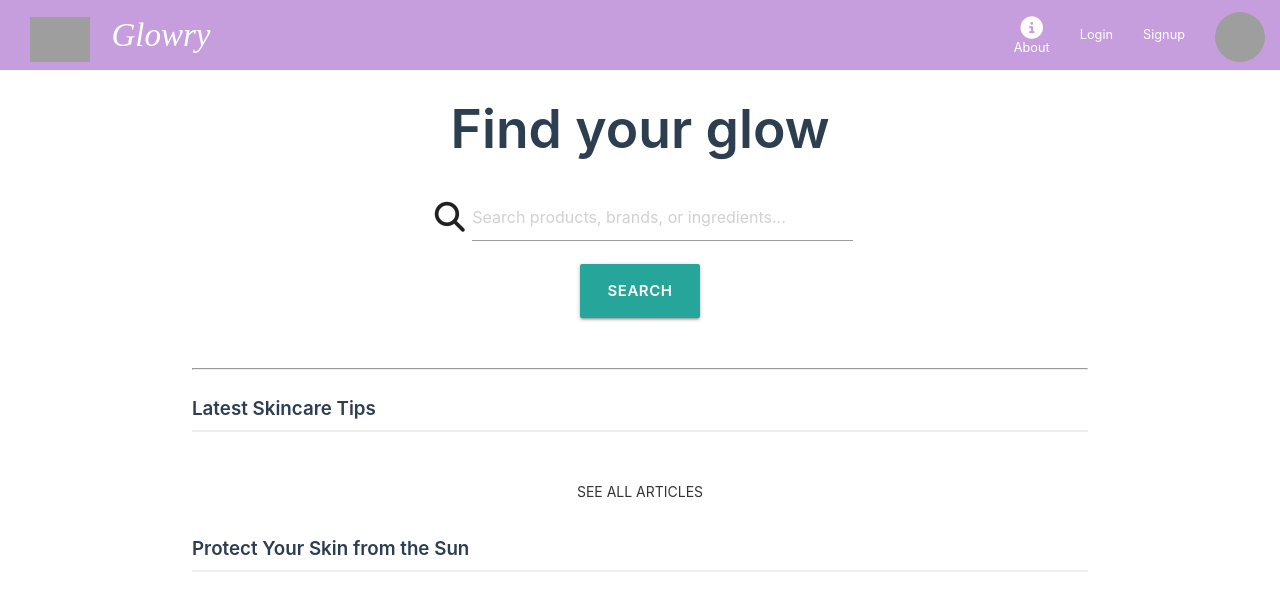
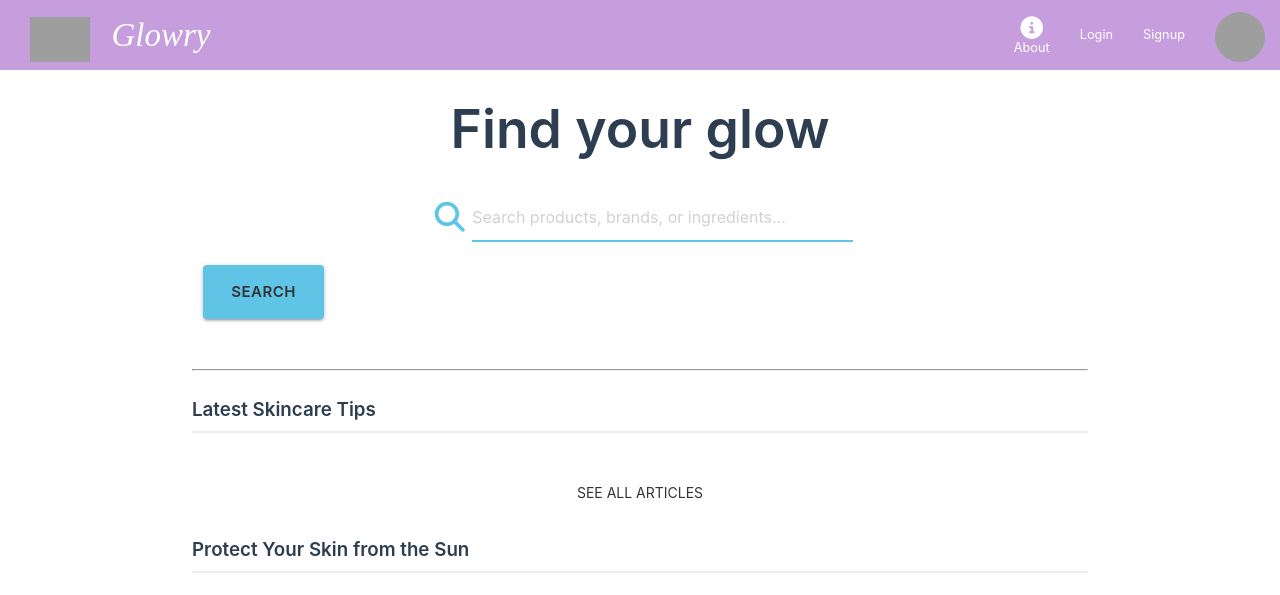
Before and after one commit to fatimaxail/Glowry, a Django app: page / in a window 1280 px wide. Shown: the top 595 px of the page. Run offline with Django 5.2, Linux system fonts and the light colour scheme; data that the repository does not hold is empty; parts of the project's set-up code (start-up, migrations or seed data) failed here and were passed over; some libraries are stand-ins or nearby versions; grey boxes are pictures that could not be loaded.

Commit message:
home page css

```diff
--- a/main_app/static/css/style.css
+++ b/main_app/static/css/style.css
@@ -881,3 +881,101 @@ nav button {
     padding: 0 !important;
     margin-left: 5px !important;
 }
+
+
+.product-mini-box {
+    width: 80px;
+    height: 80px;
+    border: 1px solid #e0e0e0;
+    border-radius: 12px;
+    display: flex;
+    align-items: center;
+    justify-content: center;
+    padding: 8px;
+    background-color: #fff;
+    overflow: hidden;
+}
+
+.product-mini-box img {
+    max-height: 100%;
+    max-width: 100%;
+    object-fit: contain;
+}
+
+
+.routine-product-list {
+    display: flex;
+    gap: 12px;
+    margin-bottom: 25px;
+    flex-wrap: wrap;
+}
+
+.btn, .btn-large, .manage-btn, #search_btn, .btn-manage {
+    background-color: #60c4e6 !important;
+    color: #333 !important;
+    border-radius: 4px !important;
+    text-transform: uppercase;
+    font-weight: 600;
+    border: none;
+}
+
+.btn:hover, .btn-large:hover, .btn-manage:hover {
+    background-color: #3caace !important;
+}
+
+.search-section i.fa-magnifying-glass,
+.search-section .prefix {
+    color: #60c4e6 !important;
+}
+
+input#search_input {
+    border-bottom: 2px solid #60c4e6 !important;
+    box-shadow: none !important;
+}
+
+
+input#search_input:focus {
+    border-bottom: 2px solid #60c4e6 !important;
+    box-shadow: 0 1px 0 0 #87CEEB !important;
+}
+
+
+.categorized-products .card-action a,
+.card-action a {
+    color: #f59fac !important;
+    font-weight: 700 !important;
+    text-transform: uppercase;
+    transition: color 0.3s ease;
+}
+
+.card-action a:hover {
+    color: #ef6f83 !important;
+}
+
+.row {
+    display: flex;
+    flex-wrap: wrap;
+}
+
+.row .col {
+    display: flex;
+}
+
+.card {
+    display: flex;
+    flex-direction: column;
+    width: 100%;
+    height: 100%;
+    background-color: #ffffff !important;
+    border-radius: 12px !important;
+    margin: 10px 0;
+    transition: transform 0.2s;
+}
+
+.card .card-content {
+    flex-grow: 1;
+    display: flex;
+    flex-direction: column;
+    justify-content: space-between;
+    text-align: center;
+}
--- a/main_app/templates/main_app/article_detail.html
+++ b/main_app/templates/main_app/article_detail.html
@@ -2,7 +2,7 @@
 {% block content %}
 
 <h1>Article Details</h1>
-      <div class="container">
+      <div class="">
         <h3><span class="card-title">{{ article.title }}</span></h3>
         <p><i class="fa-solid fa-clock"></i>{{ article.reading_time}} min read  <i class="fa-solid fa-user"></i>{{ article.user}}</p>
         {% load static %}
```
Also changed, not shown: main_app/static/uploads/serum.png (added), main_app/static/uploads/serum_iaU6GCL.png (added).
